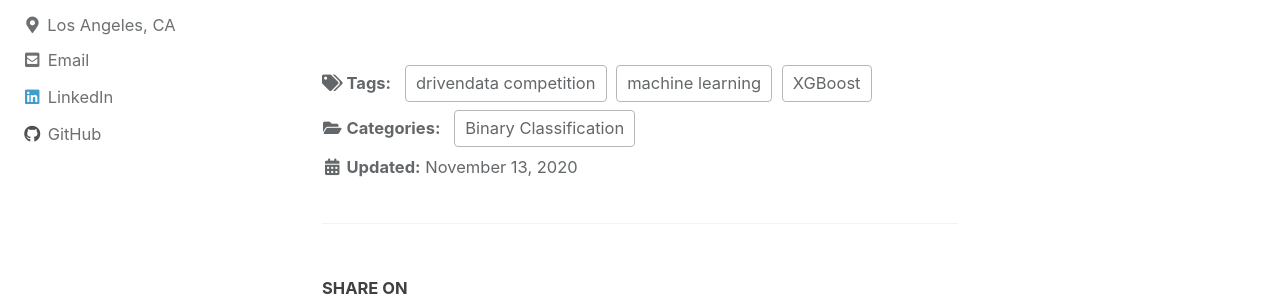
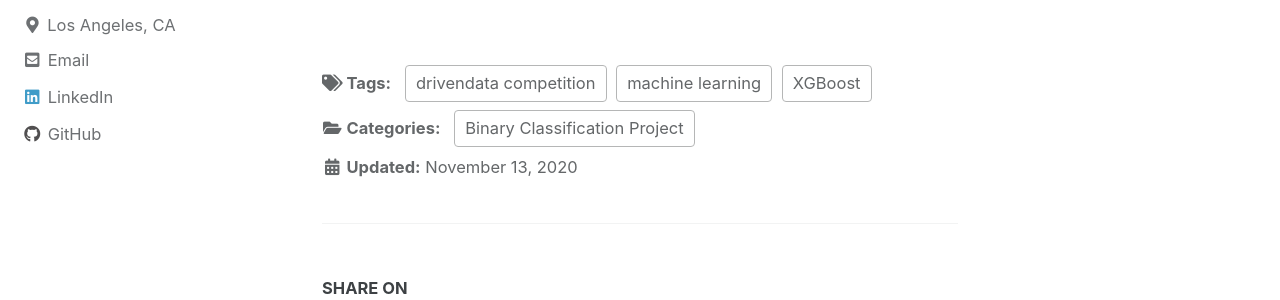
Before and after one commit to Tejash-Shah/Tejash-Shah.github.io, a Jekyll site: the page built from _posts/2020-11-13-poverty-challenge.md, in a window 1280 px wide and 900 px high, scrolled down 1872 px. Shown: the part 142-442 px from the top of the window. Built offline with Jekyll 4.4.1, drawn with Linux system fonts in a browser that asks for light colours; cached includes are drawn as plain includes.

Commit message:
modify 2020-11-13-poverty-challenge.md

```diff
--- a/_posts/2020-11-13-poverty-challenge.md
+++ b/_posts/2020-11-13-poverty-challenge.md
@@ -2,7 +2,7 @@
 title: "Pover-T Tests: Predicting Poverty"
 date: 2020-11-13
 categories:
-  - Binary Classification
+  - Binary Classification Project
 tags: [machine learning, XGBoost, drivendata competition]
 excerpt: "machine Learning, XGBoost, drivendata competition"
 ---
```
